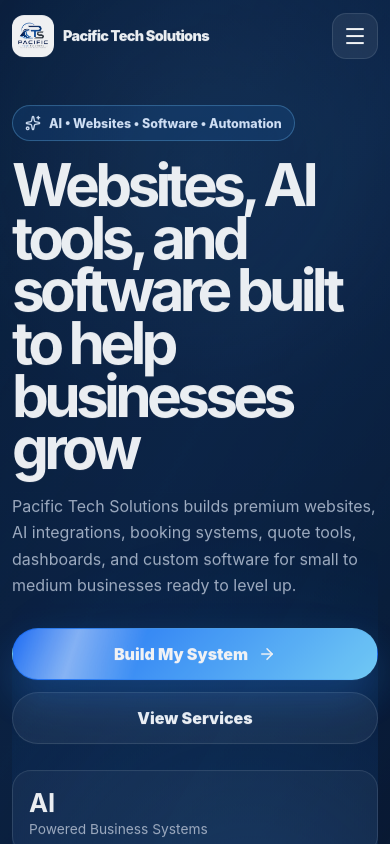
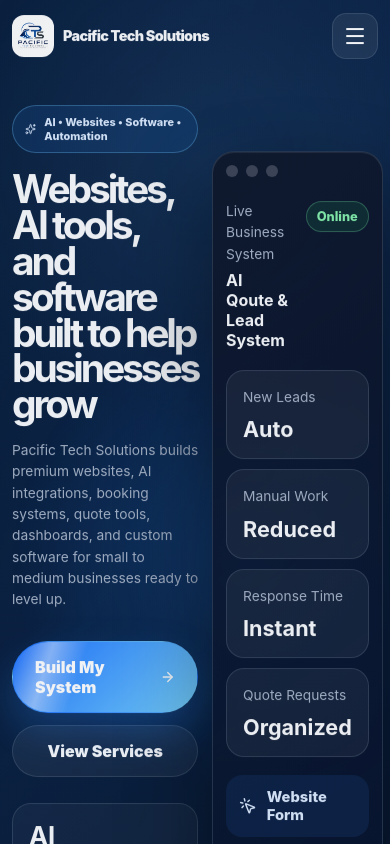
Before and after one commit to sharnpreetsidhu/Pacific-Tech-Solutions, a React (Vite) app: page / in a window 390 px wide. Shown: the top 844 px of the page. Built offline with nearby package versions, Linux system fonts and the light colour scheme.

Commit message:
test mobile layout

```diff
--- a/src/style.css
+++ b/src/style.css
@@ -1730,3 +1730,47 @@ video {
     max-width: calc(100% - 24px);
   }
 }
+
+@media (max-width: 720px) {
+  .hero {
+    grid-template-columns: 1fr 0.9fr;
+    gap: 14px;
+    align-items: center;
+  }
+
+  .hero h1 {
+    font-size: clamp(2.35rem, 10vw, 3.25rem);
+    line-height: 0.92;
+  }
+
+  .hero p {
+    font-size: 0.86rem;
+    line-height: 1.55;
+  }
+
+  .pill {
+    font-size: 0.68rem;
+  }
+
+  .hero-actions {
+    grid-template-columns: 1fr;
+  }
+
+  .dashboard-card {
+    transform: none;
+    padding: 13px;
+    border-radius: 22px;
+  }
+
+  .system-status h3 {
+    font-size: 1rem;
+  }
+
+  .metric-grid {
+    grid-template-columns: 1fr;
+  }
+
+  .hero-stats {
+    grid-column: 1 / -1;
+  }
+}
```
